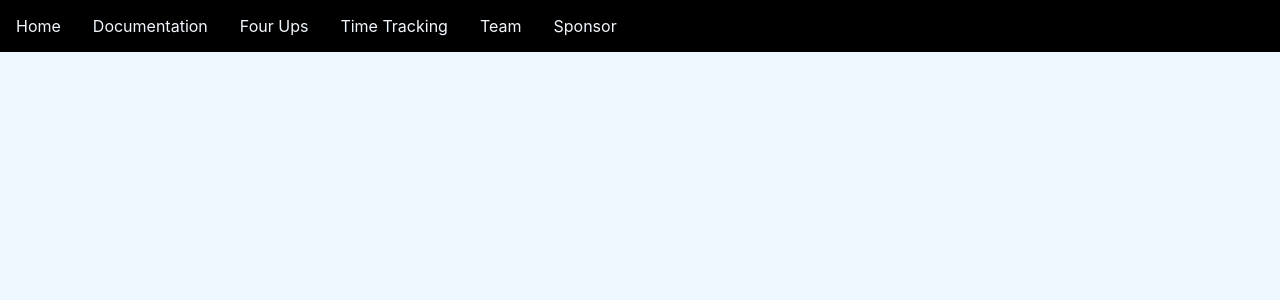
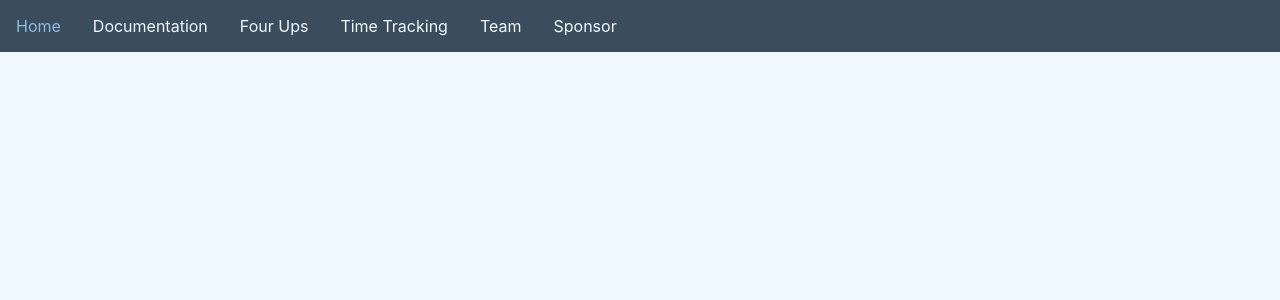
Before and after one commit to refactorings/anticopypaster_sp_site, a React (Create React App) app: page / in a window 1280 px wide. Shown: the top 300 px of the page. Built offline with nearby package versions, Linux system fonts and the light colour scheme.

Commit message:
feat: :lipstick: style updates

```diff
--- a/src/page-components/Home.js
+++ b/src/page-components/Home.js
@@ -6,7 +6,7 @@ function Home() {
     <div className='Home'>
         {/* TITLE */}
         <div>
-            <h3 className="font-medium leading-tight text-3xl mt-0 mb-8 text-black">AntiCopyPaster: Duplicate Code IntelliJ Plugin</h3>
+            <h3 className="font-medium leading-tight text-3xl mt-0 mb-8 text-zinc-400">AntiCopyPaster: Duplicate Code IntelliJ Plugin</h3>
         </div>
 
         <div className="inline-flex">
--- a/src/page-components/Navbar.js
+++ b/src/page-components/Navbar.js
@@ -15,22 +15,22 @@ const navbar= () =>{
   return (
   <ul className="UL">
     <li className="ListItem">
-      <Link to="/anticopypaster/" style={linkStyle}>Home</Link>
+      <Link to="/anticopypaster/" className="LinkStyle">Home</Link>
     </li>
     <li className="ListItem">
-      <Link to="/anticopypaster/Documentation" style={linkStyle}>Documentation</Link>
+      <Link to="/anticopypaster/Documentation" className="LinkStyle">Documentation</Link>
     </li>
     <li className="ListItem">
-      <Link to="/anticopypaster/FourUps" style={linkStyle}>Four Ups</Link>
+      <Link to="/anticopypaster/FourUps" className="LinkStyle">Four Ups</Link>
     </li>
     <li className="ListItem">
-      <Link to="/anticopypaster/TimeTracking" style={linkStyle}>Time Tracking</Link>
+      <Link to="/anticopypaster/TimeTracking" className="LinkStyle">Time Tracking</Link>
     </li>
     <li className="ListItem">
-      <Link to="/anticopypaster/Team" style={linkStyle}>Team</Link>
+      <Link to="/anticopypaster/Team" className="LinkStyle">Team</Link>
     </li>
     <li className="ListItem">
-      <Link to="/anticopypaster/Sponsor" style={linkStyle}>Sponsor</Link>
+      <Link to="/anticopypaster/Sponsor" className="LinkStyle">Sponsor</Link>
     </li>
   </ul>
   );
--- a/src/styles/Home.css
+++ b/src/styles/Home.css
@@ -8,7 +8,6 @@
 
 .SynopsisBlock {
     margin: 1rem;
-    border-color: black;
     border-width: medium;
     background-color: #88bef5;
     border-radius: 25px;
--- a/src/styles/Navbar.css
+++ b/src/styles/Navbar.css
@@ -22,7 +22,7 @@
   margin: 0;
   padding: 0;
   overflow: hidden;
-  background-color: black;
+  background-color: #3B4C5C;
 }
 
 .ListItem {
@@ -36,3 +36,7 @@
   padding: 14px 16px;
   text-decoration: none;
 }
+
+.ListItem:hover .LinkStyle {
+  color: #90BBE1;
+}
```
